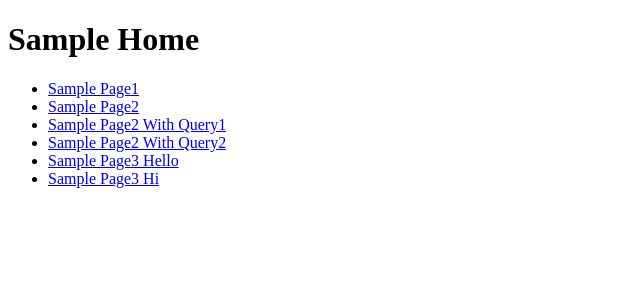
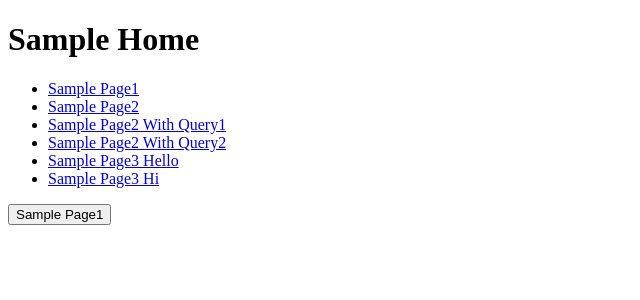
Before and after one commit to nogi369/react-router, a React (Vite) app: page / in a window 1280 px wide. Shown: the top 300 px of the page, without its empty margins (0-640 px from the left). Built offline with nearby package versions, Linux system fonts and the light colour scheme.

Commit message:
add: ボタンクリックでルーティングする

```diff
--- a/src/components/SampleHome.jsx
+++ b/src/components/SampleHome.jsx
@@ -1,12 +1,20 @@
-import { Link, createSearchParams } from "react-router-dom";
+import { Link, createSearchParams, useNavigate } from "react-router-dom";
 
 export const SampleHome = () => {
+  // useNavigate = ボタンのクリックなどでルーティングを行う場合に使用する関数
+  const navigate = useNavigate();
+
+  // createSearchParams = クエリパラメータを作成する関数
   const params = createSearchParams({
     query1: "value3",
     query2: "value4",
   }).toString();
 
-  // Link  = リンク作成
+  /**
+   * Link  = リンク作成
+   * <Outlet /> =
+   */
+
   return (
     <>
       <h1>Sample Home</h1>
@@ -33,6 +41,8 @@
             <Link to="page3_hi">Sample Page3 Hi</Link>
           </li>
         </ul>
+
+        <button onClick={() => navigate("page1")}>Sample Page1</button>
       </nav>
     </>
   );
```
